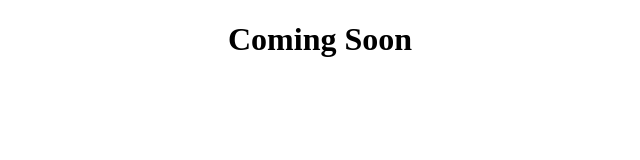
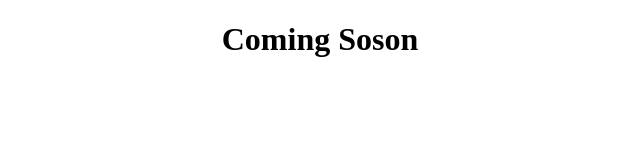
Before and after one commit to iliawta/iliawta.github.io, a plain HTML site: page index.html in a window 1280 px wide. Shown: the whole page, without its empty margins (320-960 px from the left). Drawn offline with Linux system fonts and the light colour scheme.

Commit message:
Update index.html

```diff
--- a/index.html
+++ b/index.html
@@ -11,6 +11,6 @@
     </style>
   </head>
   <body>
-    <h1>Coming Soon</h1>
+    <h1>Coming Soson</h1>
   </body>
 </html>
```
